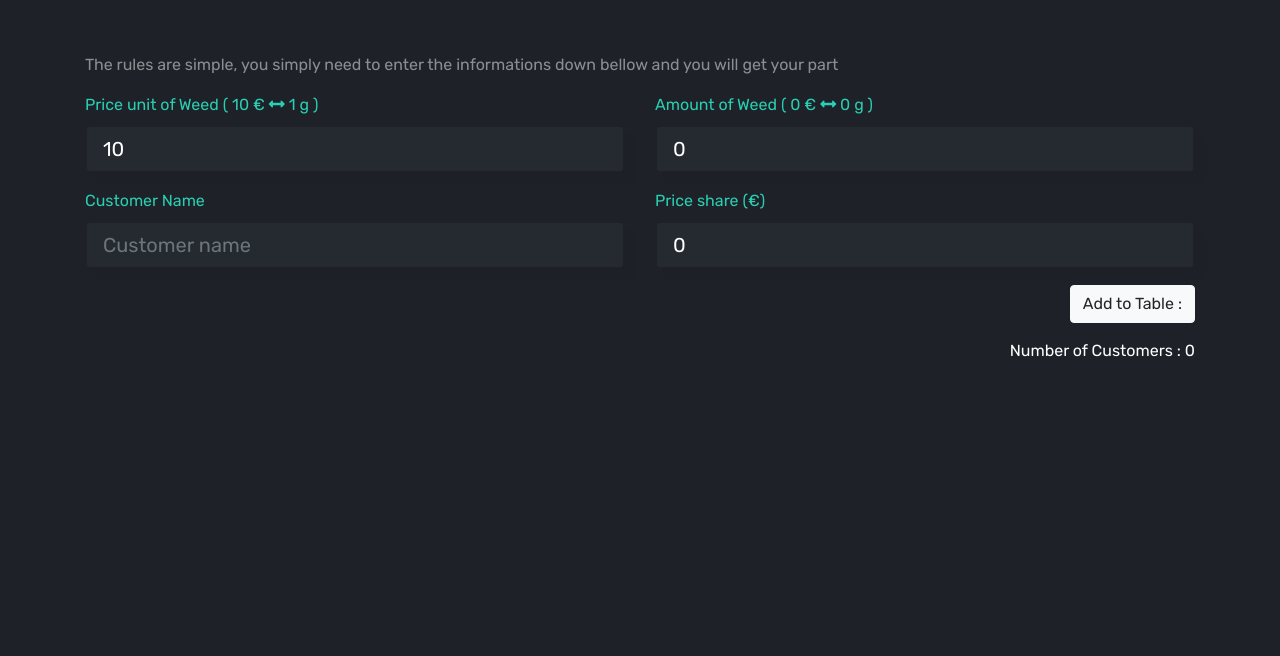
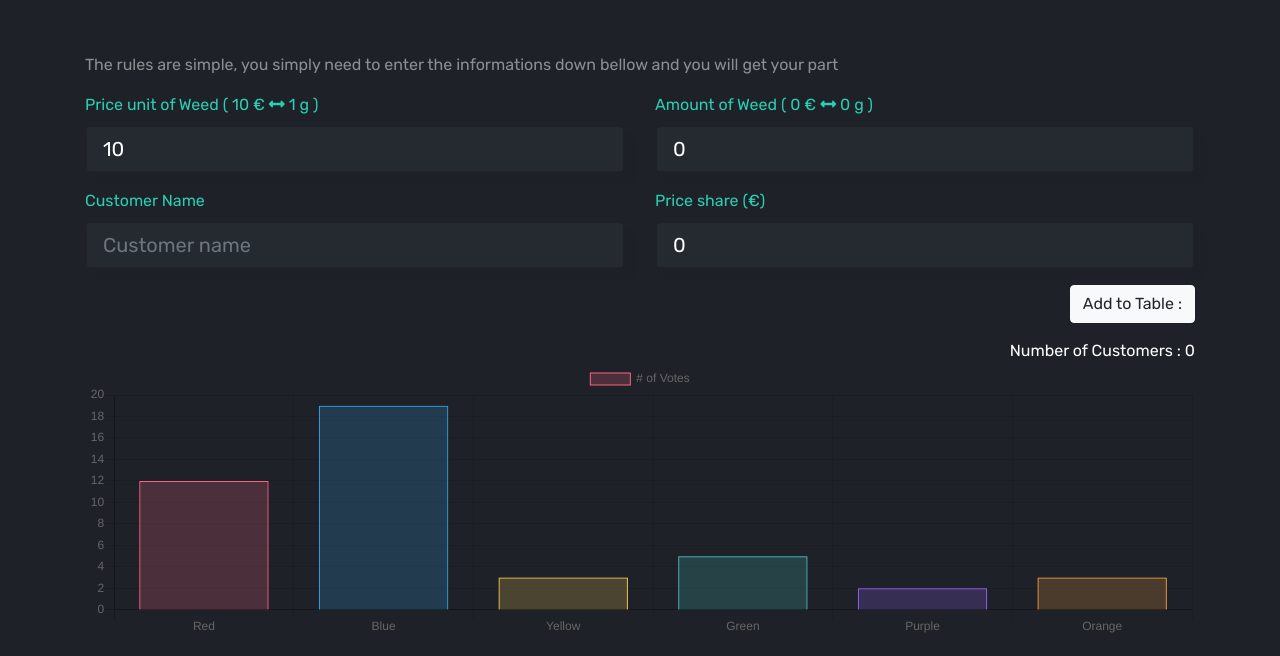
Before and after one commit to OliveCh12/Dope, a plain HTML site: page index.html in a window 1280 px wide. Shown: the part 183-839 px from the top of the page. Before the commit the page ends 800 px from the top, so only its background shows below. Drawn offline with nearby package versions, Linux system fonts and the light colour scheme.

Commit message:
Update index

```diff
--- a/css/main.css
+++ b/css/main.css
@@ -16,7 +16,7 @@ h1 {
 p {
   opacity: 0.5;
   margin-top: -10px;
-  color: rgba(41, 206, 179, 1);
+  color: #29ceb3;
 }
 
 header {
--- a/index.html
+++ b/index.html
@@ -13,14 +13,16 @@
     crossorigin="anonymous">
   <link rel="stylesheet" href="https://cdnjs.cloudflare.com/ajax/libs/animate.css/3.7.0/animate.min.css">
   <link rel="stylesheet" href="css/main.css">
-  <title>WeedSplit</title>
+  <meta name="theme-color" content="#29ceb3">
+  <link rel="shortcut icon" href="favicon.png" type="image/x-icon">
+  <title>Weed Split</title>
 </head>
 
 <body>
   <div id="app">
     <header>
       <i class="fas fa-cannabis fa-4x"></i>
-      <h1>Weed Split</h1>
+      <h1>Share that Split</h1>
       <p>Time buy some in group</p>
     </header>
     <div class="container mb-3 mt-3">
@@ -103,6 +105,7 @@
       <div class="text-right">
         <span class="">Number of Customers : {{ remaining }}</span>
       </div>
+      <canvas id="myChart" width="400" height="100"></canvas>
 
     </div>
   </div>
@@ -118,7 +121,48 @@
     crossorigin="anonymous"></script>
   <script src="https://cdn.jsdelivr.net/npm/vue/dist/vue.js"></script>
   <script src="https://cdn.jsdelivr.net/npm/lodash@4.17.11/lodash.min.js" charset="utf-8"></script>
+  <script src="https://cdnjs.cloudflare.com/ajax/libs/Chart.js/2.7.3/Chart.bundle.js"></script>
   <script src="js/main.js" charset="utf-8"></script>
+
+  <script>
+      var ctx = document.getElementById("myChart");
+      var myChart = new Chart(ctx, {
+          type: 'bar',
+          data: {
+              labels: ["Red", "Blue", "Yellow", "Green", "Purple", "Orange"],
+              datasets: [{
+                  label: '# of Votes',
+                  data: [12, 19, 3, 5, 2, 3],
+                  backgroundColor: [
+                      'rgba(255, 99, 132, 0.2)',
+                      'rgba(54, 162, 235, 0.2)',
+                      'rgba(255, 206, 86, 0.2)',
+                      'rgba(75, 192, 192, 0.2)',
+                      'rgba(153, 102, 255, 0.2)',
+                      'rgba(255, 159, 64, 0.2)'
+                  ],
+                  borderColor: [
+                      'rgba(255,99,132,1)',
+                      'rgba(54, 162, 235, 1)',
+                      'rgba(255, 206, 86, 1)',
+                      'rgba(75, 192, 192, 1)',
+                      'rgba(153, 102, 255, 1)',
+                      'rgba(255, 159, 64, 1)'
+                  ],
+                  borderWidth: 1
+              }]
+          },
+          options: {
+              scales: {
+                  yAxes: [{
+                      ticks: {
+                          beginAtZero:true
+                      }
+                  }]
+              }
+          }
+      });
+  </script>
 </body>
 
 </html>
```
